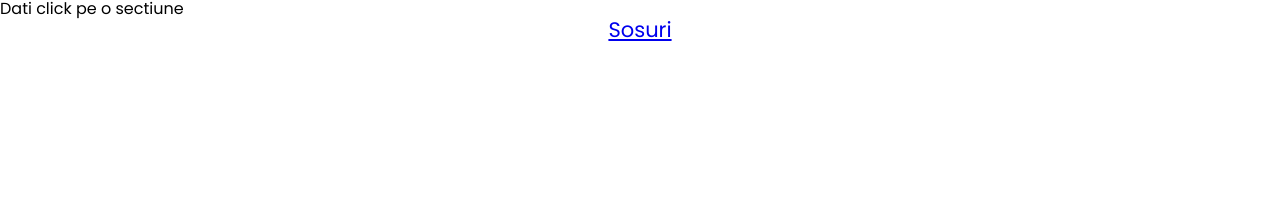
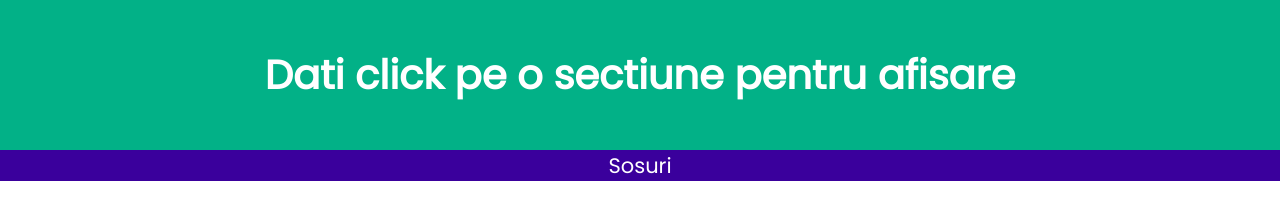
Before and after one commit to materialecurs/materiale, a plain HTML site: page index.html in a window 1280 px wide. Drawn offline with nearby package versions, Linux system fonts and the light colour scheme.

Commit message:
Update index.html

```diff
--- a/index.html
+++ b/index.html
@@ -1,59 +1,27 @@
-
-<!doctype html>
-<html class="no-js" lang="">
-
+<!DOCTYPE html>
+<html lang="en">
 <head>
-
-  <meta charset="utf-8">
-  <title>Dashboard</title>
-  <meta name="description" content="">
-  <meta name="viewport" content="width=device-width, initial-scale=1">
-
-  <meta property="og:title" content="">
-  <meta property="og:type" content="">
-  <meta property="og:url" content="">
-  <meta property="og:image" content="">
-
-  <link rel="icon" href="/favicon.ico" sizes="any">
-  <link rel="icon" href="/icon.svg" type="image/svg+xml">
-  <link rel="apple-touch-icon" href="icon.png">
-
-  <link rel="preconnect" href="https://fonts.googleapis.com">
+    <meta charset="UTF-8">
+    <meta http-equiv="X-UA-Compatible" content="IE=edge">
+    <meta name="viewport" content="width=device-width, initial-scale=1.0">
+    <title>Dashboard</title>
+    <link rel="stylesheet" href="styles/style.css">
+    <link rel="preconnect" href="https://fonts.googleapis.com">
   <link rel="preconnect" href="https://fonts.gstatic.com" crossorigin>
   <link href="https://fonts.googleapis.com/css2?family=Poppins&display=swap" rel="stylesheet">
 
-  <link rel="stylesheet" href="css/normalize.css">
-  <link rel="stylesheet" href="styles/style.css">
 
-  <link rel="manifest" href="site.webmanifest">
-
-  <meta name="theme-color" content="#fafafa">
 </head>
-
 <body>
-
-  <div class="top">
-
-    <div class="orientation">
-         Dati click pe o sectiune
-    </div>
-
-  </div>
-
-
-  <div class="content">
-
-    <div class="links">
-    <a href="sosuri/sosuri.html">Sosuri</a>
-    </div>
-
-  </div>
+    <header><h1>Dati click pe o sectiune pentru afisare</h1></header>
+    <main>
+        <div class="links-container">
+            <a href="sosuri.html" class="links">Sosuri</a>
 
 
 
-  <script src="js/vendor/modernizr-3.12.0.min.js"></script>
-  <script src="js/app.js"></script>
+        </div>
+    </main>
 
 </body>
-
 </html>
```
